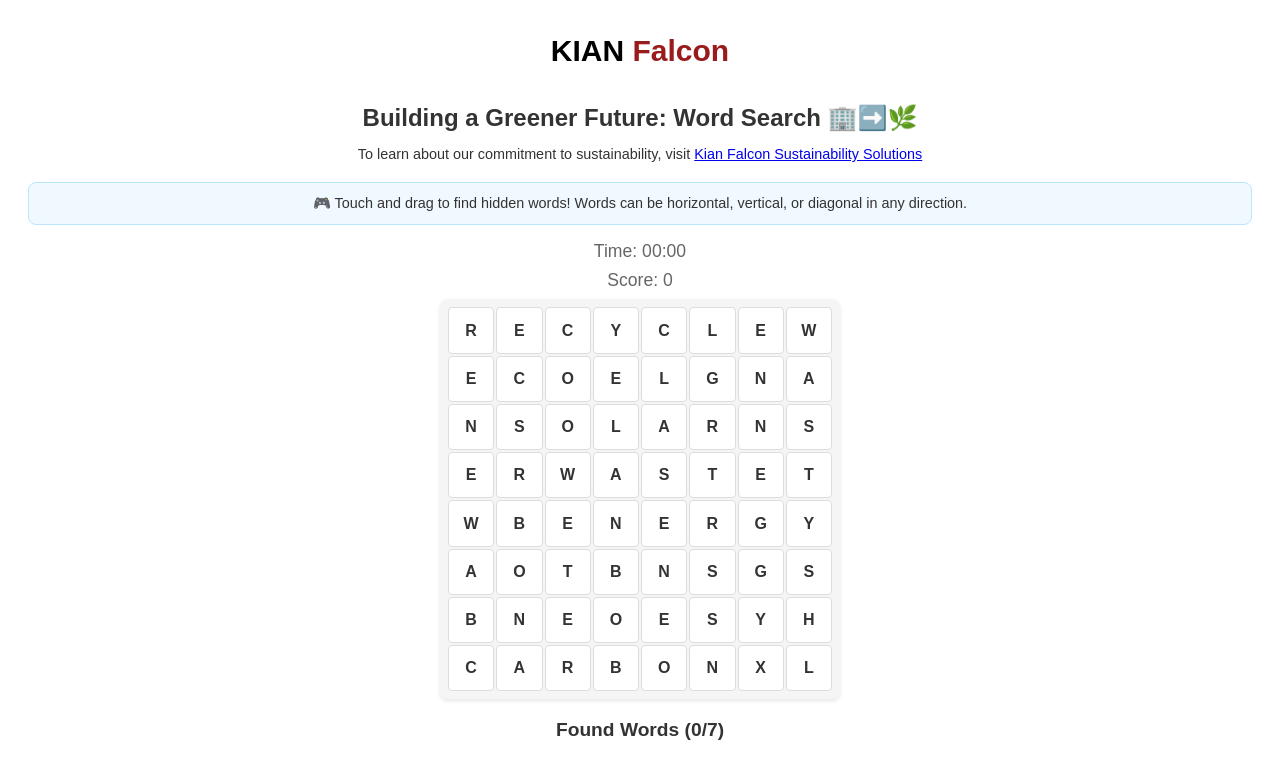
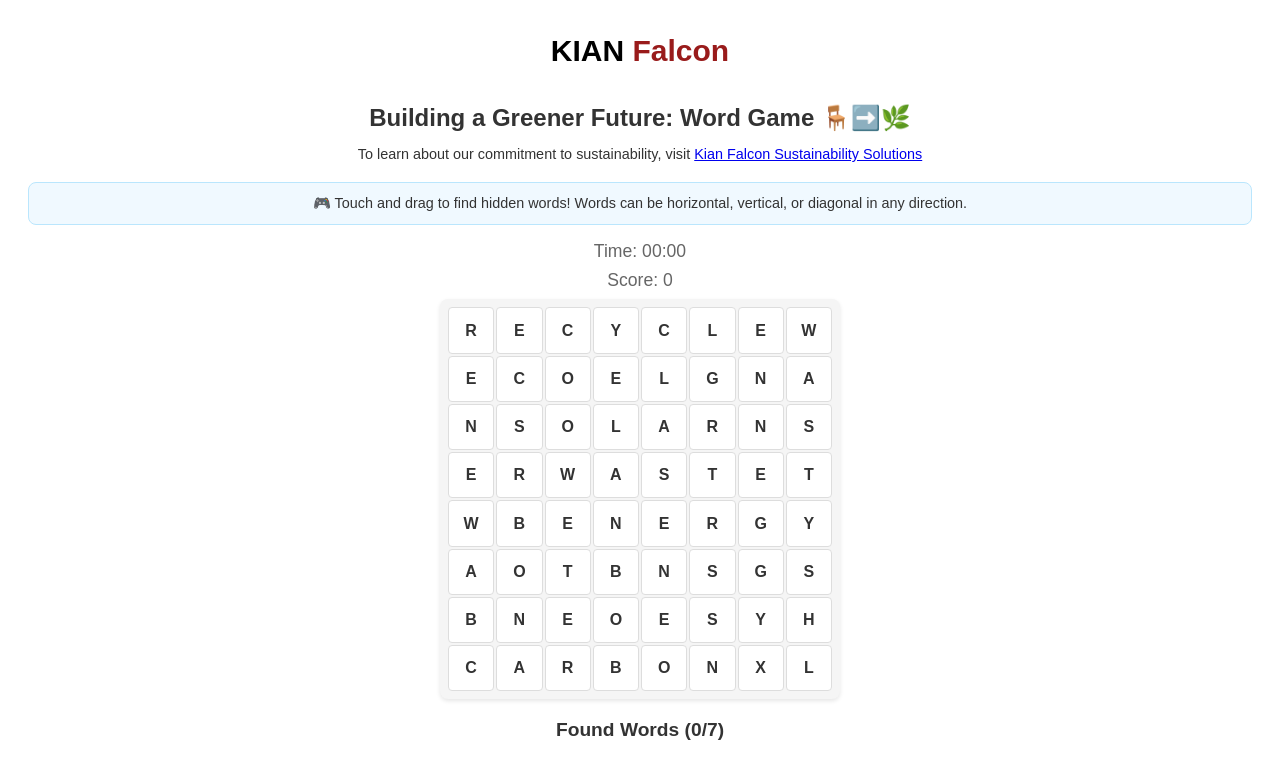
Before and after one commit to kianfalcon/Building-a-Greener-Future-Word-Search, a plain HTML site: page index.html in a window 1280 px wide. Drawn offline with Linux system fonts and the light colour scheme.

Commit message:
Update index.html

```diff
--- a/index.html
+++ b/index.html
@@ -244,7 +244,7 @@
                     <tspan style="fill: #991b1b;">Falcon</tspan>
                 </text>
             </svg>
-            <h1>Building a Greener Future: Word Search 🏢➡️🌿</h1>
+            <h1>Building a Greener Future: Word Game 🪑➡️🌿</h1>
             <div class="sustainability-link">
                 <p>To learn about our commitment to sustainability, visit
                     <a href="https://www.kian.com/sustainable-solutions" target="_blank">Kian Falcon Sustainability Solutions</a>
```
